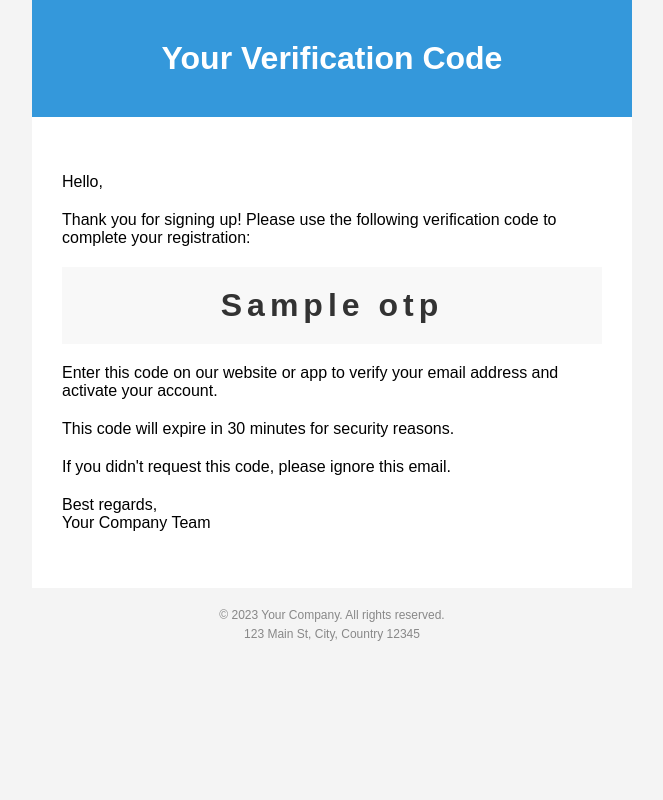
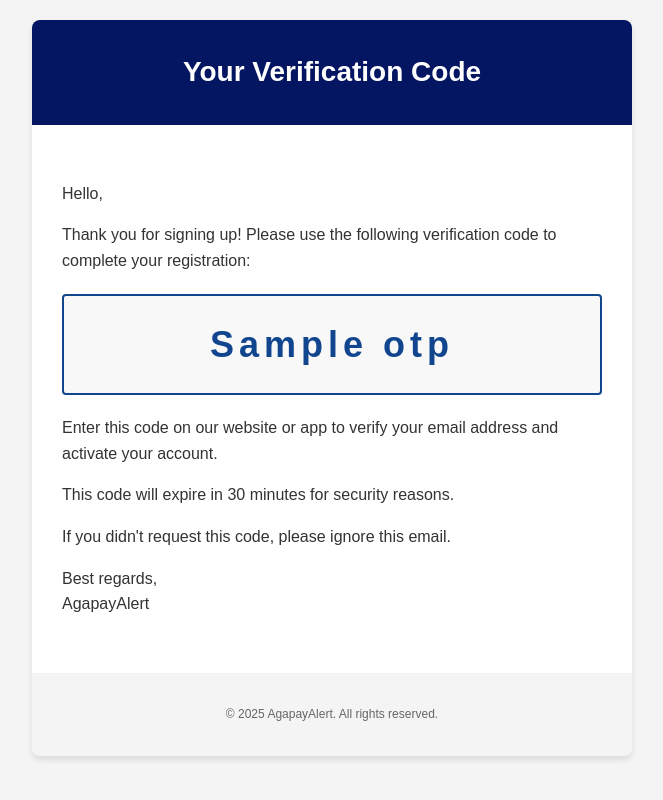
Before and after one commit to JaysonDorilag22/AgapayAlert-server, a Node server app: template views/otpEmail.ejs in a window 1280 px wide. Shown: the whole page, without its empty margins (308-971 px from the left). Run offline with Node 20, Linux system fonts and the light colour scheme; the template is opened without the code that fills it: most values are stand-ins (such as "Sample title", 1, 10 or a date in 2020); some libraries are stand-ins or nearby versions.

Commit message:
Refactor OTP email template for improved styling and structure; update socket initialization URL and simplify package.json scripts.

```diff
--- a/controllers/authController.js
+++ b/controllers/authController.js
@@ -272,6 +272,7 @@ exports.login = asyncHandler(async (req, res) => {
   }
 });
 
+
 // Logout and clear device token
 exports.logout = asyncHandler(async (req, res) => {
   try {
--- a/package.json
+++ b/package.json
@@ -5,8 +5,8 @@
   "main": "index.js",
   "scripts": {
     "test": "echo \"Error: no test specified\" && exit 1",
-    "start": "cross-env NODE_ENV=production nodemon server.js",
-    "dev": "cross-env NODE_ENV=development nodemon server.js"
+    "start": "nodemon server.js",
+    "dev": "nodemon server.js"
   },
   "keywords": [],
   "author": "",
@@ -16,7 +16,6 @@
     "axios": "^1.7.9",
     "bcryptjs": "^2.4.3",
     "cloudinary": "^2.5.1",
-    "connect-mongo": "^5.1.0",
     "cookie-parser": "^1.4.7",
     "cors": "^2.8.5",
     "dotenv": "^16.4.7",
--- a/utils/socketUtils.js
+++ b/utils/socketUtils.js
@@ -18,7 +18,7 @@ const initializeSocket = (server) => {
         cors: {
             origin: [
                 process.env.CLIENT_URL || "http://localhost:3000",
-                process.env.MOBILE_URL || "exp://192.168.1.1:19000"
+                process.env.MOBILE_URL || "exp+agapayalert-client://192.168.48.191:8081"
             ],
             methods: ["GET", "POST"],
             credentials: true
--- a/views/otpEmail.ejs
+++ b/views/otpEmail.ejs
@@ -1,90 +1,89 @@
 <!DOCTYPE html>
 <html lang="en">
 <head>
-    <meta charset="UTF-8" />
-    <meta name="viewport" content="width=device-width, initial-scale=1.0" />
+    <meta charset="UTF-8">
+    <meta name="viewport" content="width=device-width, initial-scale=1.0">
     <title>Your Verification Code</title>
-  </head>
-  <body
-    style="
+    <style>
+        body {
             margin: 0;
             padding: 0;
-      font-family: Arial, sans-serif;
+            font-family: 'Arial', sans-serif;
             background-color: #f4f4f4;
-    "
-  >
-    <table
-      border="0"
-      cellpadding="0"
-      cellspacing="0"
-      width="100%"
-      style="max-width: 600px; margin: 0 auto; background-color: #ffffff"
-    >
-      <tr>
-        <td
-          align="center"
-          bgcolor="#3498db"
-          style="padding: 40px 0; color: #ffffff"
-        >
-          <h1 style="margin: 0">Your Verification Code</h1>
-        </td>
-      </tr>
-      <tr>
-        <td style="padding: 40px 30px">
-          <p style="margin-bottom: 20px">Hello,</p>
-          <p style="margin-bottom: 20px">
-            Thank you for signing up! Please use the following verification code
-            to complete your registration:
-          </p>
-          <table
-            border="0"
-            cellpadding="0"
-            cellspacing="0"
-            width="100%"
-            style="margin-bottom: 20px"
-          >
-            <tr>
-              <td
-                align="center"
-                style="background-color: #f8f8f8; padding: 20px"
-              >
-                <span
-                  style="
-                    font-size: 32px;
+            color: #333333;
+            line-height: 1.6;
+        }
+        .container {
+            max-width: 600px;
+            margin: 20px auto;
+            background-color: #ffffff;
+            border-radius: 8px;
+            overflow: hidden;
+            box-shadow: 0 4px 6px rgba(0, 0, 0, 0.1);
+        }
+        .header {
+            background-color: #041562;
+            color: #ffffff;
+            padding: 30px 0;
+            text-align: center;
+        }
+        .header h1 {
+            margin: 0;
+            font-size: 28px;
+            font-weight: 600;
+        }
+        .content {
+            padding: 40px 30px;
+        }
+        .verification-code {
+            background-color: #f8f8f8;
+            border: 2px solid #11468F;
+            border-radius: 4px;
+            padding: 20px;
+            margin: 20px 0;
+            text-align: center;
+        }
+        .verification-code span {
+            font-size: 36px;
             font-weight: bold;
             letter-spacing: 5px;
-                    color: #333333;
-                  "
-                  ><%= otp %></span
-                >
-              </td>
-            </tr>
-          </table>
-          <p style="margin-bottom: 20px">
-            Enter this code on our website or app to verify your email address
-            and activate your account.
-          </p>
-          <p style="margin-bottom: 20px">
-            This code will expire in 30 minutes for security reasons.
-          </p>
-          <p style="margin-bottom: 20px">
-            If you didn't request this code, please ignore this email.
-          </p>
-          <p style="margin-top: 20px">Best regards,<br />Your Company Team</p>
-        </td>
-      </tr>
-      <tr>
-        <td
-          align="center"
-          bgcolor="#f4f4f4"
-          style="padding: 20px 0; color: #888888; font-size: 12px"
-        >
-          <p style="margin: 0">
-            &copy; 2023 Your Company. All rights reserved.
-          </p>
-          <p style="margin: 5px 0 0">123 Main St, City, Country 12345</p>
-        </td>
-      </tr>
-    </table>
+            color: #11468F;
+        }
+        .footer {
+            background-color: #f4f4f4;
+            color: #666666;
+            font-size: 12px;
+            padding: 20px 0;
+            text-align: center;
+        }
+        @media only screen and (max-width: 600px) {
+            .container {
+                width: 100%;
+                margin: 0;
+                border-radius: 0;
+            }
+        }
+    </style>
+</head>
+<body>
+    <div class="container">
+        <div class="header">
+            <h1>Your Verification Code</h1>
+        </div>
+        <div class="content">
+            <p>Hello,</p>
+            <p>Thank you for signing up! Please use the following verification code to complete your registration:</p>
+            <div class="verification-code">
+                <span><%= otp %></span>
+            </div>
+            <p>Enter this code on our website or app to verify your email address and activate your account.</p>
+            <p>This code will expire in 30 minutes for security reasons.</p>
+            <p>If you didn't request this code, please ignore this email.</p>
+            <p>Best regards,<br>AgapayAlert</p>
+        </div>
+        <div class="footer">
+            <p>&copy; 2025 AgapayAlert. All rights reserved.</p>
+        </div>
+    </div>
 </body>
 </html>
```
Also changed, not shown: controllers/reportController.js (+82 -34 lines). Lines whose indentation alone changed are shown as unchanged.
